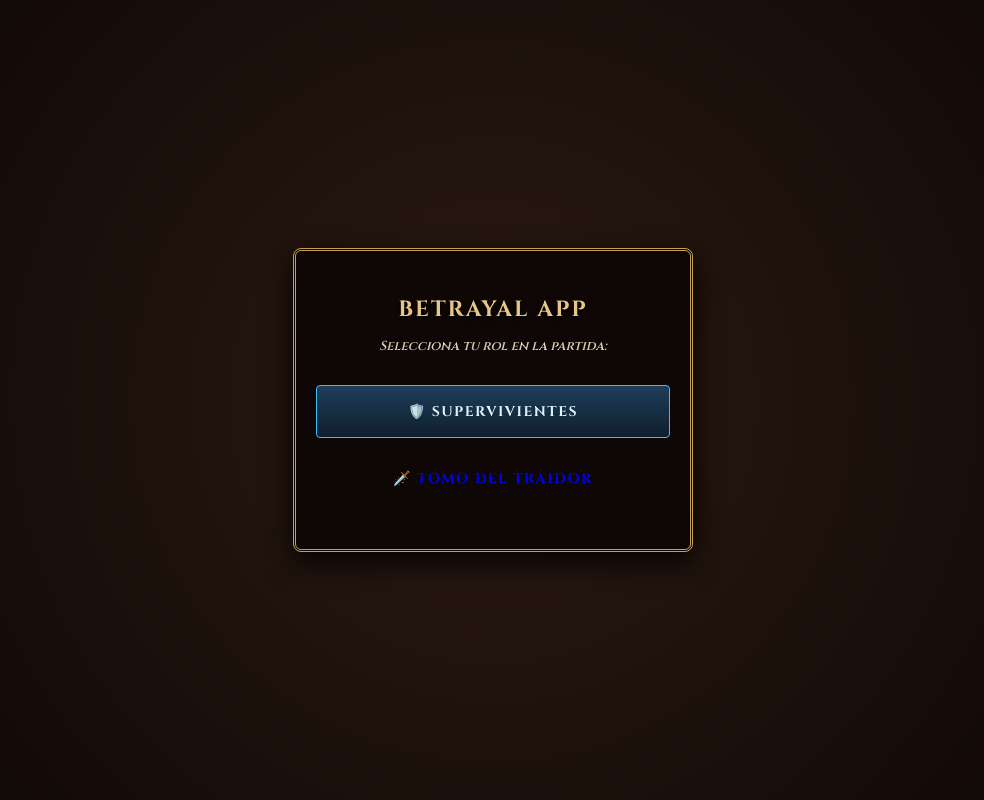
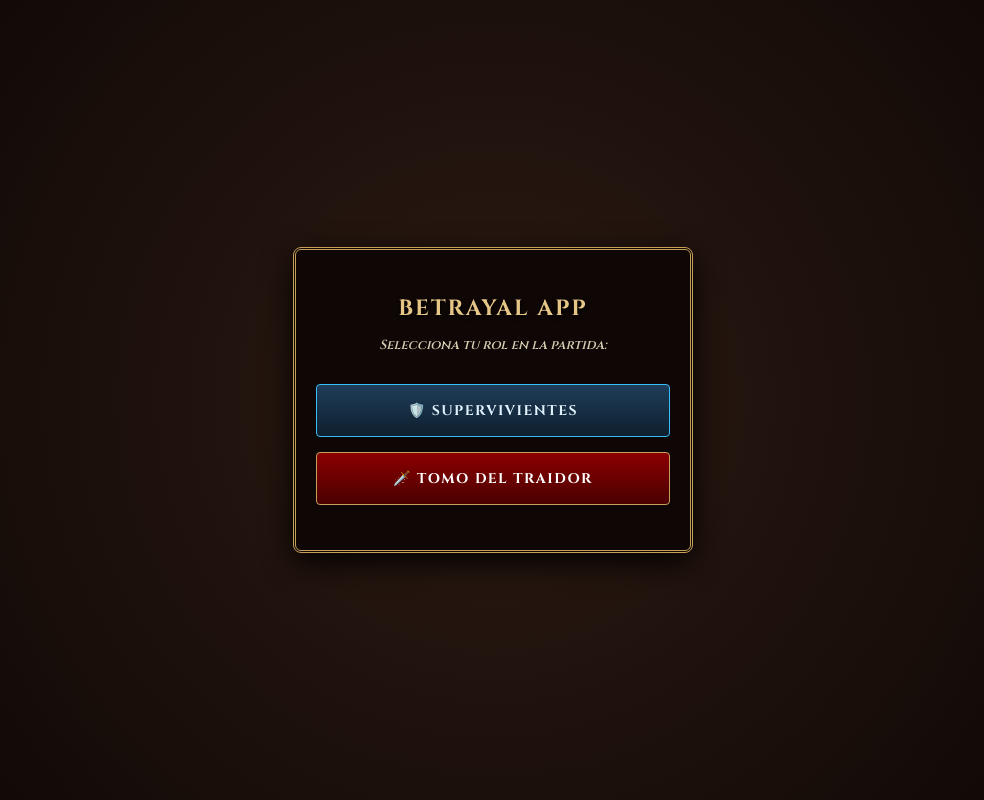
Before and after one commit to jignavarro28011984/betrayal-at-house, a plain HTML site: page index.html in a window 1280 px wide. Shown: the whole page, without its empty margins (147-1131 px from the left). Drawn offline with Linux system fonts and the light colour scheme.

Commit message:
Update index.html

```diff
--- a/index.html
+++ b/index.html
@@ -89,7 +89,7 @@
         <p>Selecciona tu rol en la partida:</p>
 
         <a href="supervivientes.html" class="btn-role btn-survivor">🛡️ Supervivientes</a>
-        <a href="traidor.html" class="btn-role btn-traidor">🗡️ Tomo del Traidor</a>
+        <a href="traidor.html" class="btn-role btn-traitor">🗡️ Tomo del Traidor</a>
     </div>
 
 </body>
```
